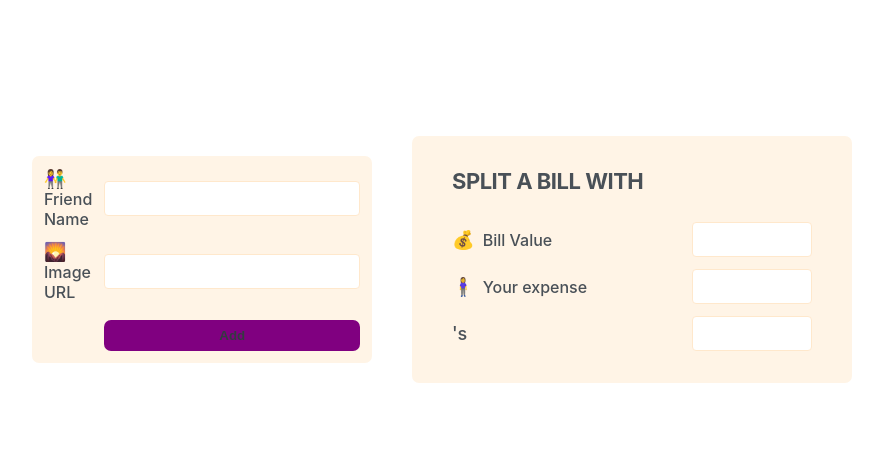
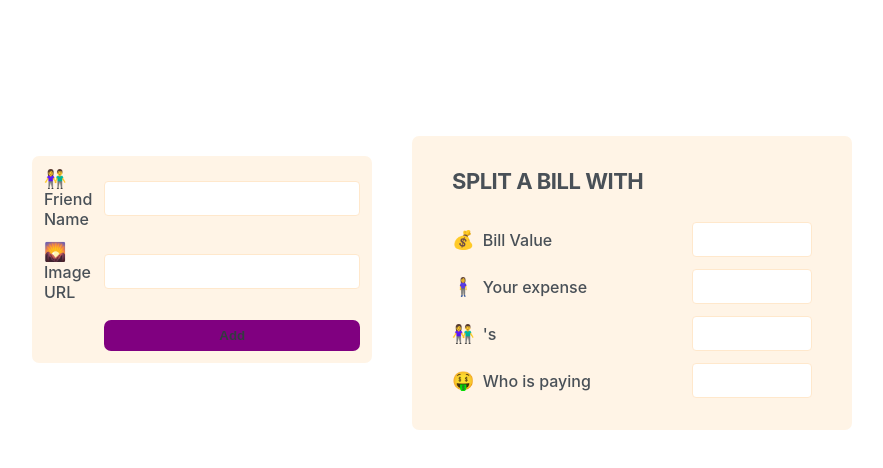
Before and after one commit to NOBLE2008/friend-split, a React (Vite) app: page / in a window 1280 px wide. Shown: the top 468 px of the page, without its empty margins (198-1081 px from the left). Built offline with nearby package versions, Linux system fonts and the light colour scheme.

Commit message:
Added label and input for Person Paying expenses

```diff
--- a/src/components/FormUpdateFriend.jsx
+++ b/src/components/FormUpdateFriend.jsx
@@ -8,8 +8,10 @@ const FormUpdateFriend = ({selectedFriends}) => {
       <input type="text" id="value" />
       <label htmlFor="your-expense">🧍‍♀️ Your expense</label>
       <input type="text" id="your-expense" />
-      <label htmlFor="friend-expense">{selectedFriends.name}'s </label>
+      <label htmlFor="friend-expense">👫 {selectedFriends.name}'s </label>
       <input type="text" id="friend-expense" />
+      <label htmlFor="who-pays">🤑 Who is paying</label>
+      <input type="text" id="who-pays" />
     </form>
   )
 }
```
